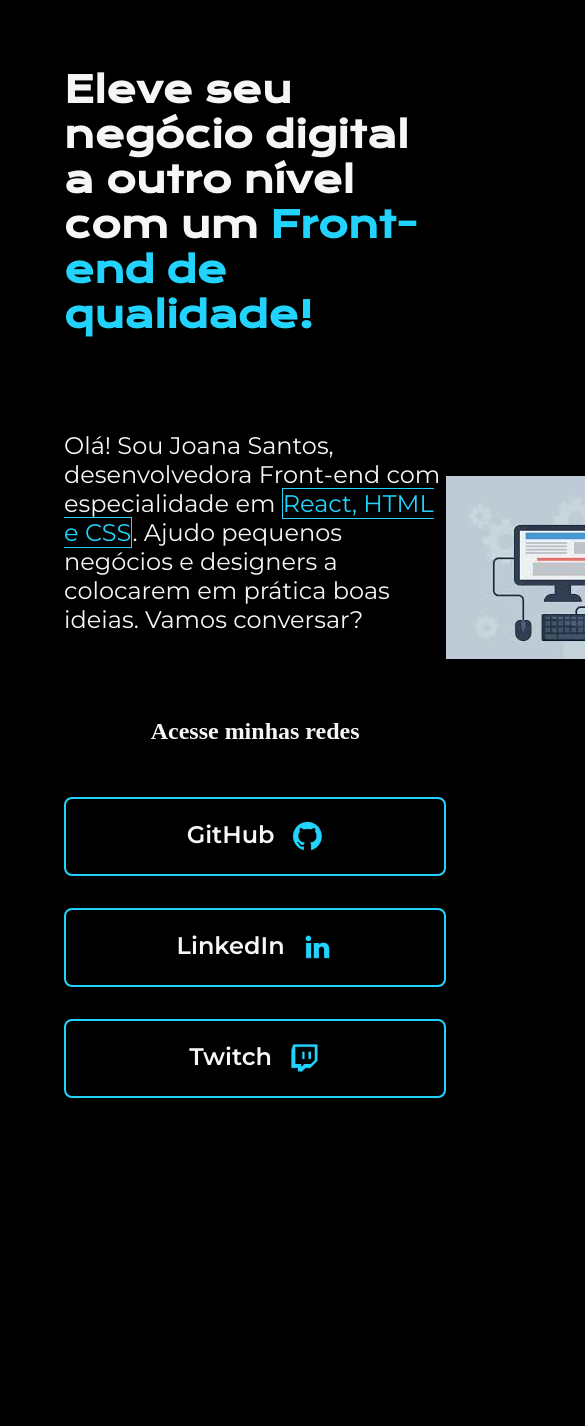
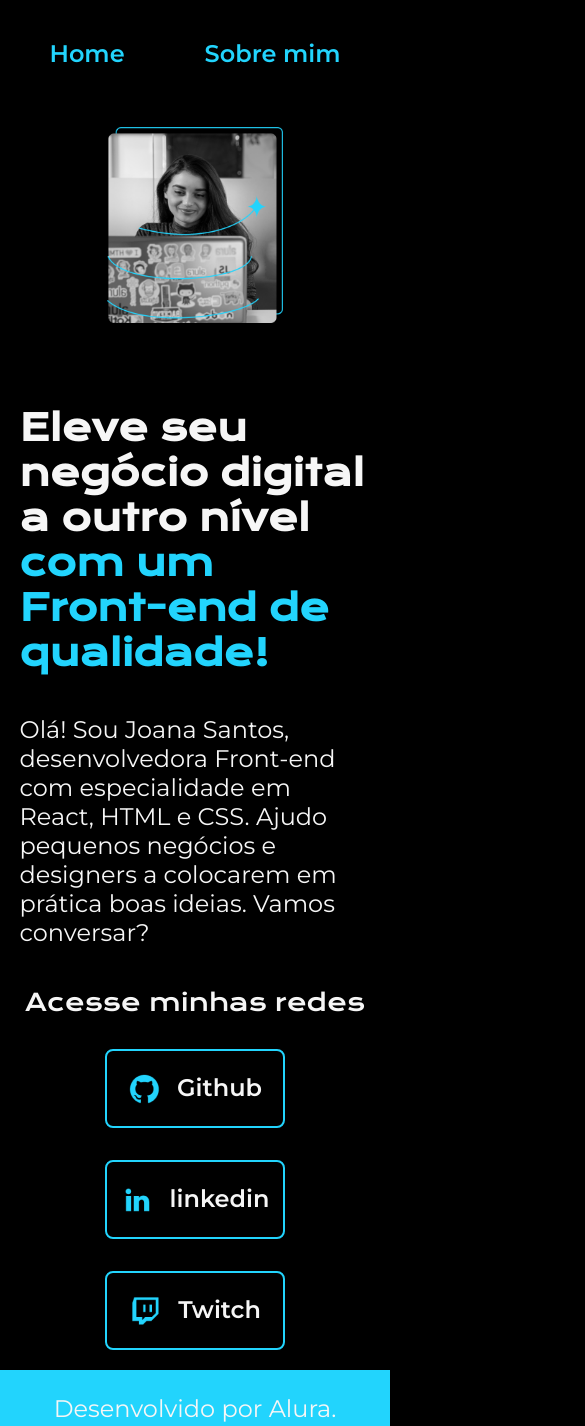
Before and after one commit to jotavezz/aula-de-html, a plain HTML site: page index.html in a window 390 px wide. Shown: the top 1426 px of the page, 585 px wide, since content can reach past the window. Before the commit the page ends 1098 px from the top, so only its background shows below. Drawn offline with nearby package versions, Linux system fonts and the light colour scheme.

Commit message:
Novos ajustes e atualizações, tela responsiva

```diff
--- a/index.html
+++ b/index.html
@@ -1,33 +1,52 @@
 <!DOCTYPE html>
 <html lang="pt-br">
+
 <head>
     <meta charset="UTF-8">
+    <meta http-equiv="X-UA-Compatible" content="IE=edge">
     <meta name="viewport" content="width=device-width, initial-scale=1.0">
-    <title>Portfólio</title>
-    <link rel="stylesheet" href="styles.css">
+    <title>Portifolio</title>
+    <link rel="stylesheet" href="./styles/style.css">
 </head>
+
 <body>
-    <header> </header>
+    <header class="cabecalho">
+        <nav class="cabecalho__menu">
+            <a class="cabecalho__menu__link" href="index.html">Home</a>
+            <a class="cabecalho__menu__link" href="about.html">Sobre mim</a>
+        </nav>
+    </header>
     <main class="apresentacao">
         <section class="apresentacao__conteudo">
-            <h1 class="apresentacao__conteudo__titulo"> Eleve seu negócio digital a outro nível com um <strong class="titulo-destaque">Front-end de qualidade!</strong></h1>
-            <p class="apresentacao__conteudo__texto"> Olá! Sou Joana Santos, desenvolvedora Front-end com especialidade em <span>React, HTML e CSS</span>. Ajudo pequenos negócios e designers a colocarem em prática boas ideias. Vamos conversar?</p>
-            <!--Como o projeto quer imitar aquela página do figma e eu quero manter o <span> com border e padding, por enquanto ele fica. Mas se começar a dar problema, basta eu tirar daqui e do css o span.-->
+            <h1 class="apresentacao__conteudo__titulo">Eleve seu negócio digital a outro nível<strong
+            class="titulo-destaque"> com um Front-end de qualidade!
+            </strong></h1>
+            <p class="apresentacao__conteudo__texto">Olá! Sou Joana Santos, desenvolvedora
+            Front-end com especialidade em React, HTML e
+            CSS. Ajudo pequenos negócios e designers a
+            colocarem em prática boas ideias. Vamos
+            conversar?</p>
             <div class="apresentacao__links">
                 <h2 class="apresentacao__links__subtitulo">Acesse minhas redes</h2>
-                <a class="apresentacao__links__link" href="https://github.com/jotavezz">GitHub
+                <a class="apresentacao__links__navegacao" href="https://github.com/rafaballerini">
                     <img src="./assets/github.png">
+                    Github
                 </a>
-                <a class="apresentacao__links__link" href="https://www.linkedin.com/in/joão-vítor-dos-santos-mendonça/">LinkedIn
+                <a class="apresentacao__links__navegacao" href="https://linkedin.com/in/rafaellaballerini">
                     <img src="./assets/linkedin.png">
+                    linkedin
                 </a>
-                <a class="apresentacao__links__link" href="https://www.twitch.tv/jotavezzz">Twitch
+                <a class="apresentacao__links__navegacao" href="https://twitch.tv/guilimadev">
                     <img src="./assets/twitch.png">
+                    Twitch
                 </a>
-        </div>
+            </div>
         </section>
-        <img src="./assets/html.jpeg" alt="Foto de código em HTML">
+        <img class="apresentacao__imagem" src="./assets/imagem.png" alt="Foto da Joana Santos programando">
     </main>
-    <footer> </footer>
+    <footer class="rodape">
+        <p>Desenvolvido por Alura.</p>
+    </footer>
 </body>
+
 </html>
--- a/styles.css
+++ /dev/null
@@ -1,77 +0,0 @@
-@import url('https://fonts.googleapis.com/css2?family=Krona+One&family=Montserrat:ital,wght@0,100..900;1,100..900&display=swap');
-
-*{
-    margin: 10;
-    padding: 0;
-}
-
-body{
-    height: 100vh;
-    box-sizing: border-box;
-    background-color: black;
-    color: #f6f6f6;
-}
-
-.titulo-destaque {
-    color: #22d4fd;
-}
-
-span{
-    color: #22d4fd;
-    border: 0.1px solid #22d4fd;
-    padding: 0.00001px;
-}
-
-.apresentacao {
-    display: flex;
-    align-items: center;
-    justify-content: space-between;
-    margin: 10% 15%;
-}
-
-.apresentacao__conteudo {
-    width: 615px;
-    display: flex;
-    flex-direction: column;
-    gap: 40px;
-}
-
-.apresentacao__conteudo__titulo {
-    font-size: 36px;
-    font-family: 'Krona One', sans-serif;
-}
-
-.apresentacao__conteudo__texto {
-    font-size: 24px;
-    font-family: 'Montserrat', sans-serif;
-}
-
-.apresentacao__links {
-    display: flex;
-    flex-direction: column;
-    align-items: center;
-    justify-content: space-between;
-    gap: 32px;
-}
-
-.apresentacao_links_subtitulo {
-    font-family: 'Krona One', sans-serif;
-    font-weight: 400;
-    font-size: 24px;
-}
-
-.apresentacao__links__link {
-    display: flex;
-    justify-content: center;
-    gap: 16px;
-    border: 2px solid #22d4fd;
-    width: 378px;
-    text-align: center;
-    border-radius: 8px;
-    font-size: 24px;
-    font-weight: 600;
-    padding: 21.5px 0;
-    text-decoration: none;
-    color: #f6f6f6;
-    font-family: 'Montserrat', sans-serif;
-}
--- /dev/null
+++ b/styles/style.css
@@ -0,0 +1,135 @@
+@import url('https://fonts.googleapis.com/css2?family=Krona+One&family=Montserrat:wght@400;600&display=swap');
+
+:root {
+--cor-primaria: #000000;
+--cor-secundaria: #F6F6F6;
+--cor-terciaria: #22D4FD;
+--cor-hover: #272727;
+
+--fonte-primaria: 'Krona One', sans-serif;
+--fonte-secundaria: 'Montserrat', sans-serif;
+}
+
+*{
+    margin: 0;
+    padding: 0;
+}
+
+body{
+    box-sizing: border-box;
+    background-color: var(--cor-primaria);
+    color: var(--cor-secundaria);
+}
+
+.cabecalho{
+    padding: 2% 0% 0% 15%;
+}
+
+.cabecalho__menu{
+    display: flex;
+    gap: 80px;
+}
+
+.cabecalho__menu__link{
+    font-family: var(--fonte-secundaria);
+    font-size: 1.5rem;
+    font-weight: 600;
+    color: var(--cor-terciaria);
+    text-decoration: none;
+}
+
+.apresentacao{
+    padding: 5% 15%;
+    display: flex;
+    align-items: center;
+    justify-content: space-between;
+    gap: 82px;
+}
+
+.apresentacao__conteudo{
+    width: 50%;
+    display: flex;
+    flex-direction: column;
+    gap: 40px;
+}
+
+.apresentacao__conteudo__titulo{
+    font-size: 2.25rem;
+    font-family: var(--fonte-primaria);
+}
+
+.titulo-destaque{
+    color: var(--cor-terciaria);
+}
+
+.apresentacao__conteudo__texto{
+    font-size: 1.5rem;
+    font-family: var(--fonte-secundaria);
+}
+
+.apresentacao__links{
+    display: flex;
+    flex-direction: column;
+    justify-content: space-between;
+    align-items: center;
+    gap: 32px;
+}
+
+.apresentacao__links__subtitulo{
+    font-family: var(--fonte-primaria);
+    font-weight: 400;
+    font-size: 1.5rem;
+}
+
+.apresentacao__links__navegacao{
+    display: flex;
+    justify-content: center;
+    gap: 16px;
+    border: 2px solid var(--cor-terciaria);
+    width: 50%;
+    text-align: center;
+    border-radius: 8px;
+    font-size: 1.5rem;
+    font-weight: 600;
+    padding: 21.5px 0;
+    text-decoration: none;
+    color: var(--cor-secundaria);
+    font-family: var(--fonte-secundaria);
+}
+
+.apresentacao__links__link:hover{
+    background-color: var(--cor-hover);
+}
+
+.apresentacao__imagem {
+    width: 50%;
+}
+
+.rodape{
+    color: var();
+    background-color: var(--cor-terciaria);
+    padding: 24px;
+    text-align: center;
+    font-family: var(--fonte-secundaria);
+    font-size: 1.5rem;
+    font-weight: 400;
+}
+
+@media (max-width: 1200px) {
+   .cabecalho{
+    padding: 10%;
+   }
+
+   .cabecalho__menu{
+    justify-content: center;
+   }
+
+    .apresentacao{
+        flex-direction: column-reverse;
+        padding: 5%
+    }
+
+    .apresentacao__conteudo{
+        width: auto;
+    }
+}
```
Also changed, not shown: about.html (added, +30 -0 lines), assets/html.jpeg (deleted).
